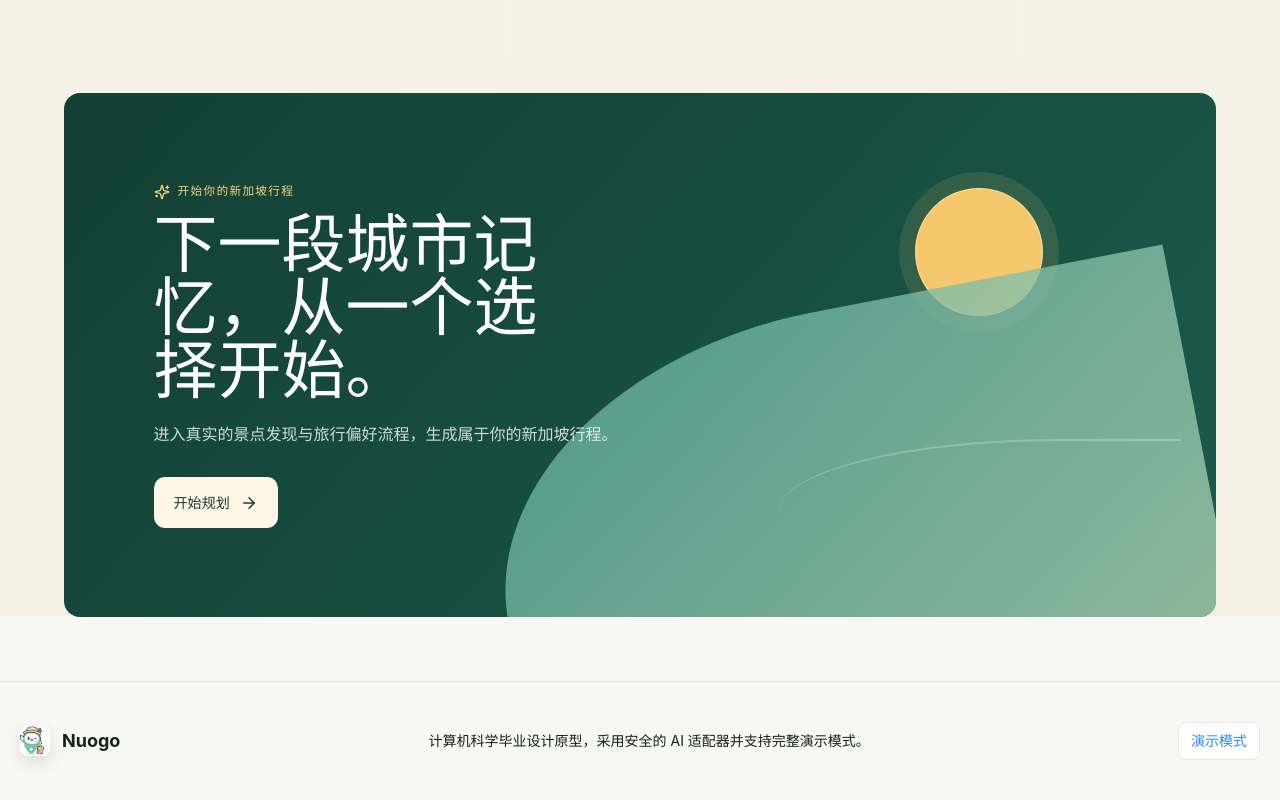
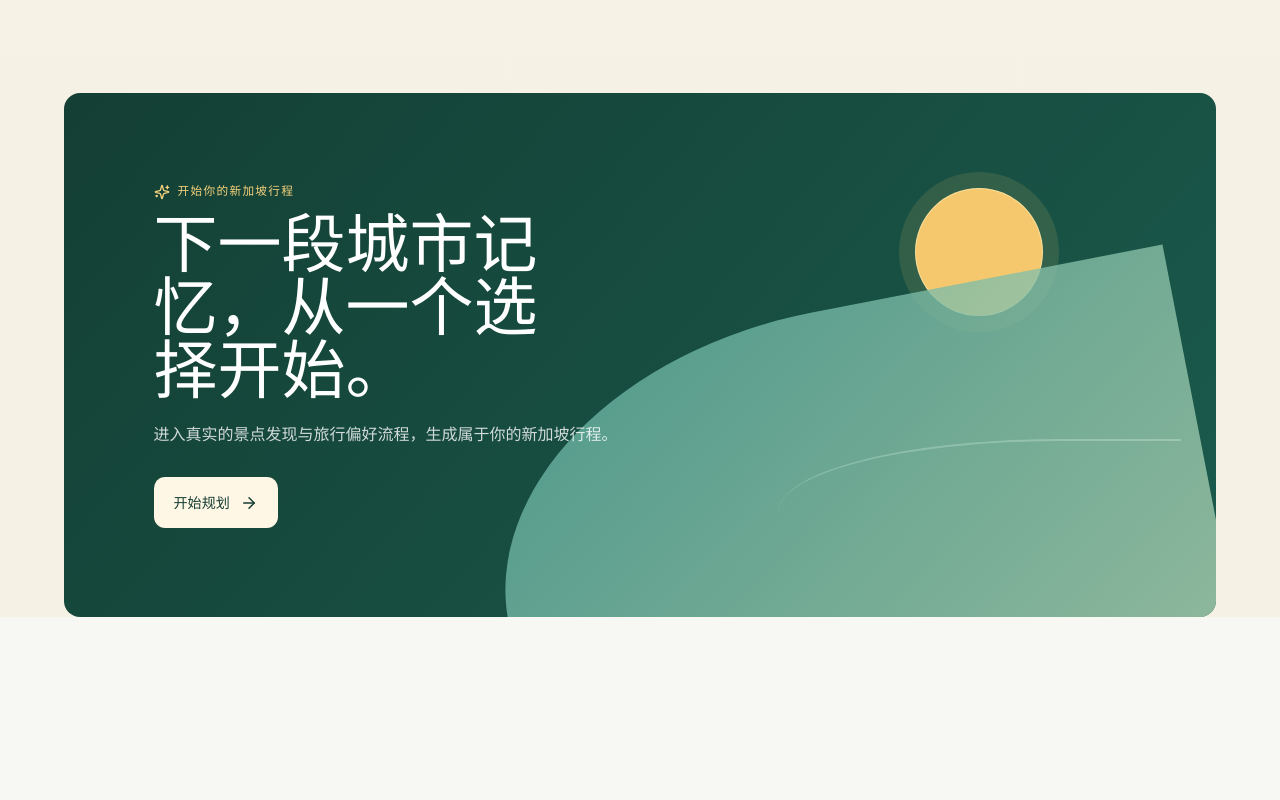
Before and after one commit to nuoxu-debug/nuogo-travel-, a React (Vite) app in the folder client/: page / in a window 1280 px wide. Shown: the part 6885-7685 px from the top of the page. After the commit the page ends 7566 px from the top, so only its background shows below. Built offline with nearby package versions, Linux system fonts and the light colour scheme; no server answers.

Commit message:
fix: remove public footer

```diff
--- a/client/src/layout/AppShell.jsx
+++ b/client/src/layout/AppShell.jsx
@@ -8,7 +8,7 @@ import UserModeBadge from "../components/UserModeBadge.jsx";
 import { useAuth } from "../context/AuthContext.jsx";
 import { useLanguage } from "../context/LanguageContext.jsx";
 
-export default function AppShell({ children, dark = false, hideFooter = false }) {
+export default function AppShell({ children, dark = false }) {
   const { language, t } = useLanguage();
   const { user, logout } = useAuth();
   const [open, setOpen] = useState(false);
@@ -93,16 +93,6 @@ export default function AppShell({ children, dark = false, hideFooter = false })
       </header>
 
       <main id="main-content">{children}</main>
-
-      {!hideFooter && (
-        <footer className="border-t border-ink/10 bg-paper px-5 py-10 text-sm text-ink/58">
-          <div className="mx-auto flex max-w-[1440px] flex-col justify-between gap-5 sm:flex-row sm:items-center">
-            <span className="flex items-center gap-3 font-display text-lg font-bold text-ink"><BrandLogo small /> Nuogo</span>
-            <span className="max-w-xl">{t("landing.finalBody")}</span>
-            <span className="rounded-lg border border-ink/10 bg-white px-3 py-2 font-bold text-lake">{t("common.demo")}</span>
-          </div>
-        </footer>
-      )}
     </div>
   );
 }
```
Also changed, not shown: 1 other file (tests, documents, lock files or other folders).
